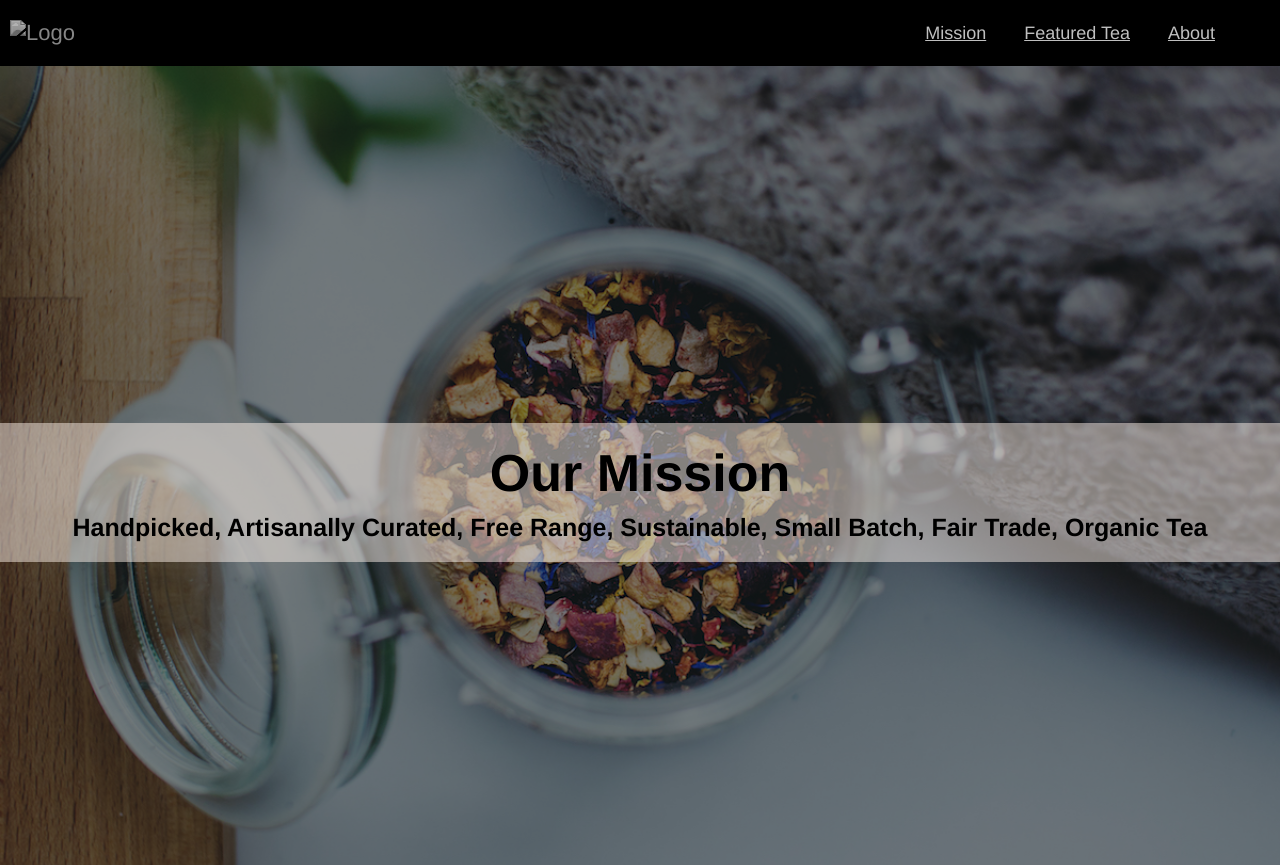
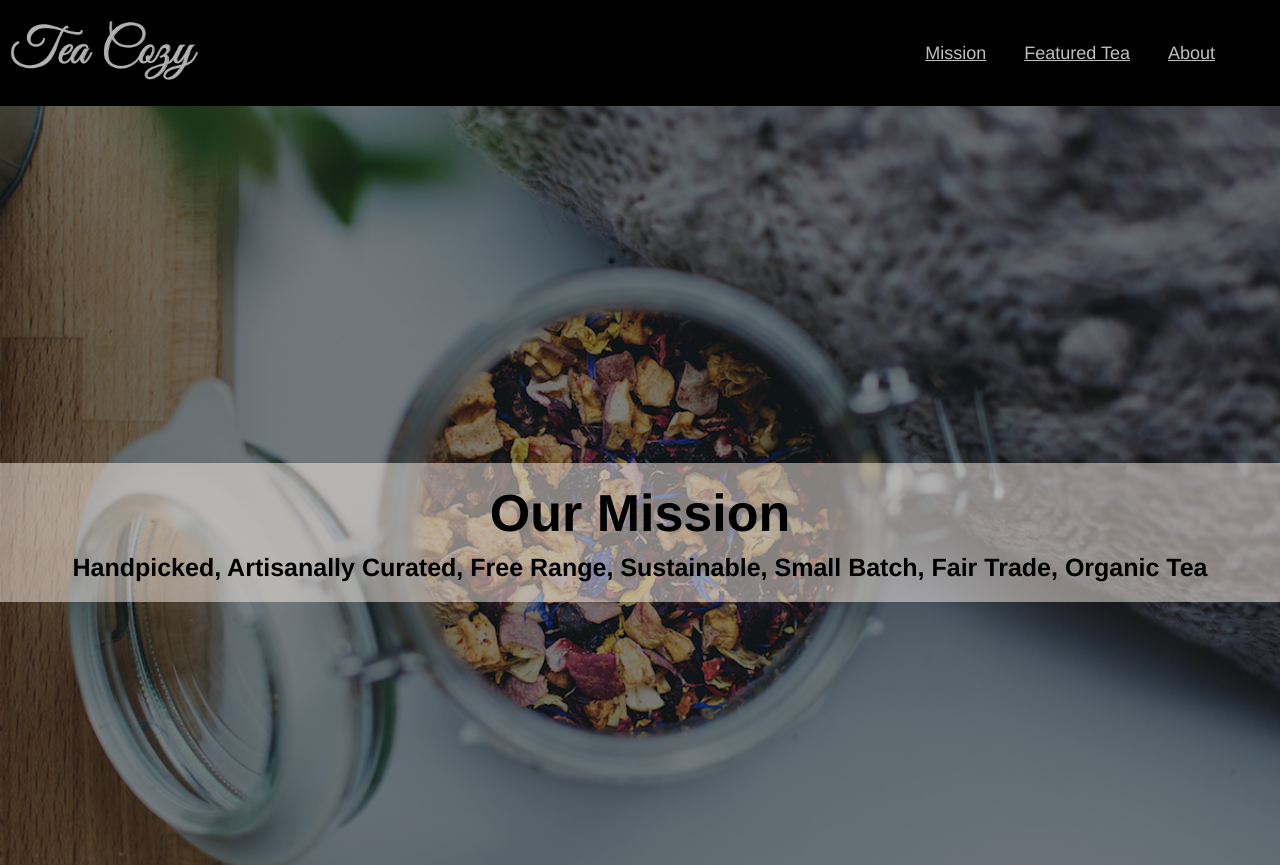
Before and after one commit to EnverKurbanov/coffee-1, a plain HTML site: page index.html in a window 1280 px wide. Shown: the top 865 px of the page. Drawn offline with Linux system fonts and the light colour scheme; files whose address does not match are found by name.

Commit message:
Update index.html

```diff
--- a/index.html
+++ b/index.html
@@ -9,7 +9,7 @@
 <body>
    <nav class="navbar">
     <div class="logo">
-        <img class="image" src="./resources/images/img-tea-cozy-logo.png" alt="Logo">
+        <img class="image" src="./img-tea-cozy-logo.png" alt="Logo">
     </div>
     <ul class="nav-links">
         <li><a href="#mission">Mission</a></li>
```
